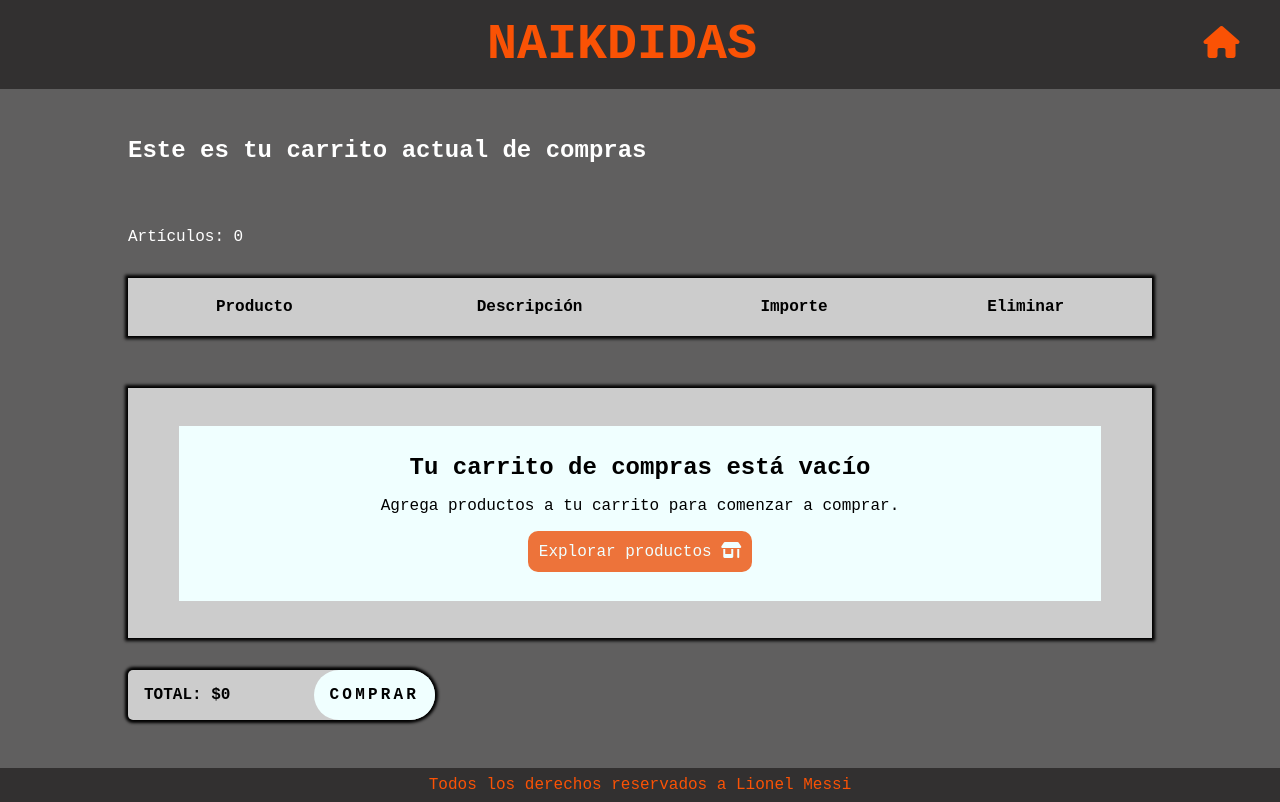
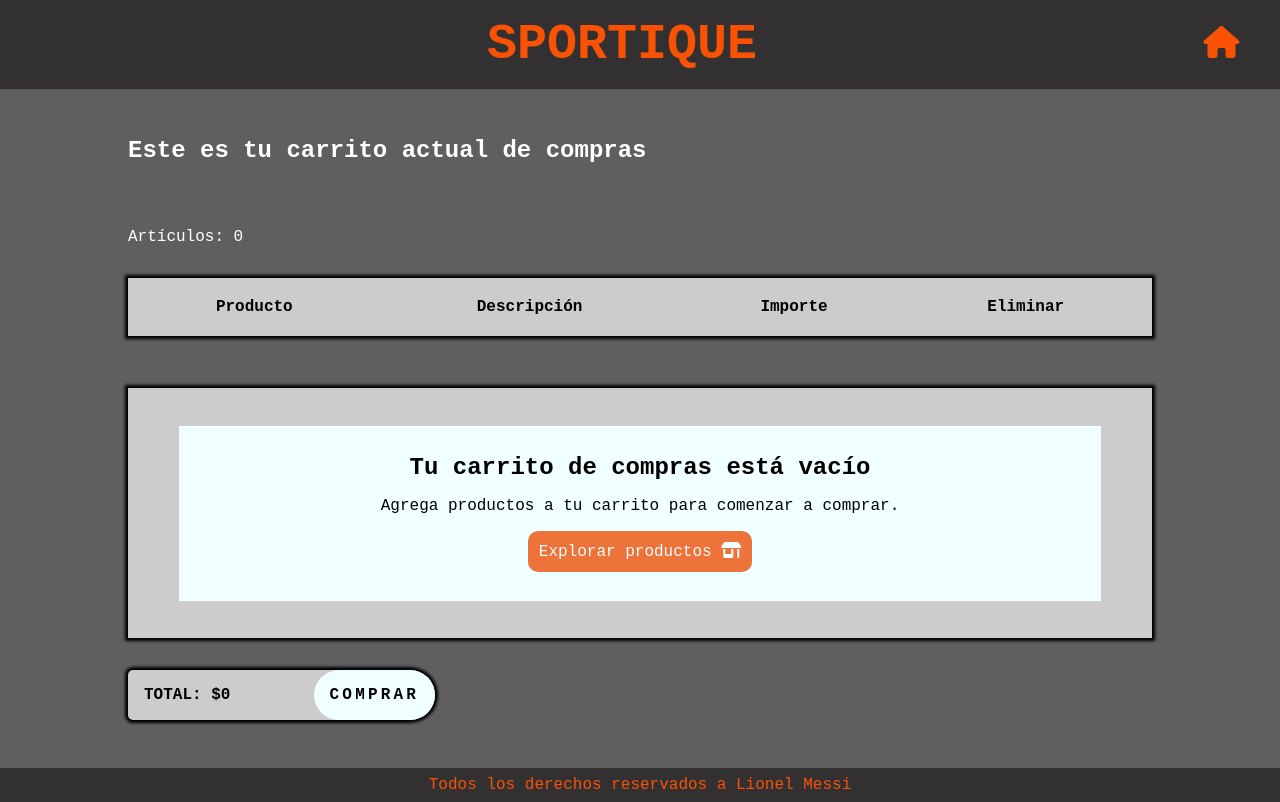
Before and after one commit to MateoMigone/ecommerce-sportique, a plain HTML site: page carrito.html in a window 1280 px wide. Drawn offline with nearby package versions, Linux system fonts and the light colour scheme; some packages are replaced by stand-ins of ours; a script that the page names is missing.

Commit message:
arreglando error en el titulo

```diff
--- a/carrito.html
+++ b/carrito.html
@@ -28,7 +28,7 @@
   </head>
   <body>
     <header>
-      <h1>NAIKDIDAS</h1>
+      <h1>SPORTIQUE</h1>
       <a href="index.html"><i class="fa-solid fa-house" id="home"></i></a>
     </header>
     <main>
```
